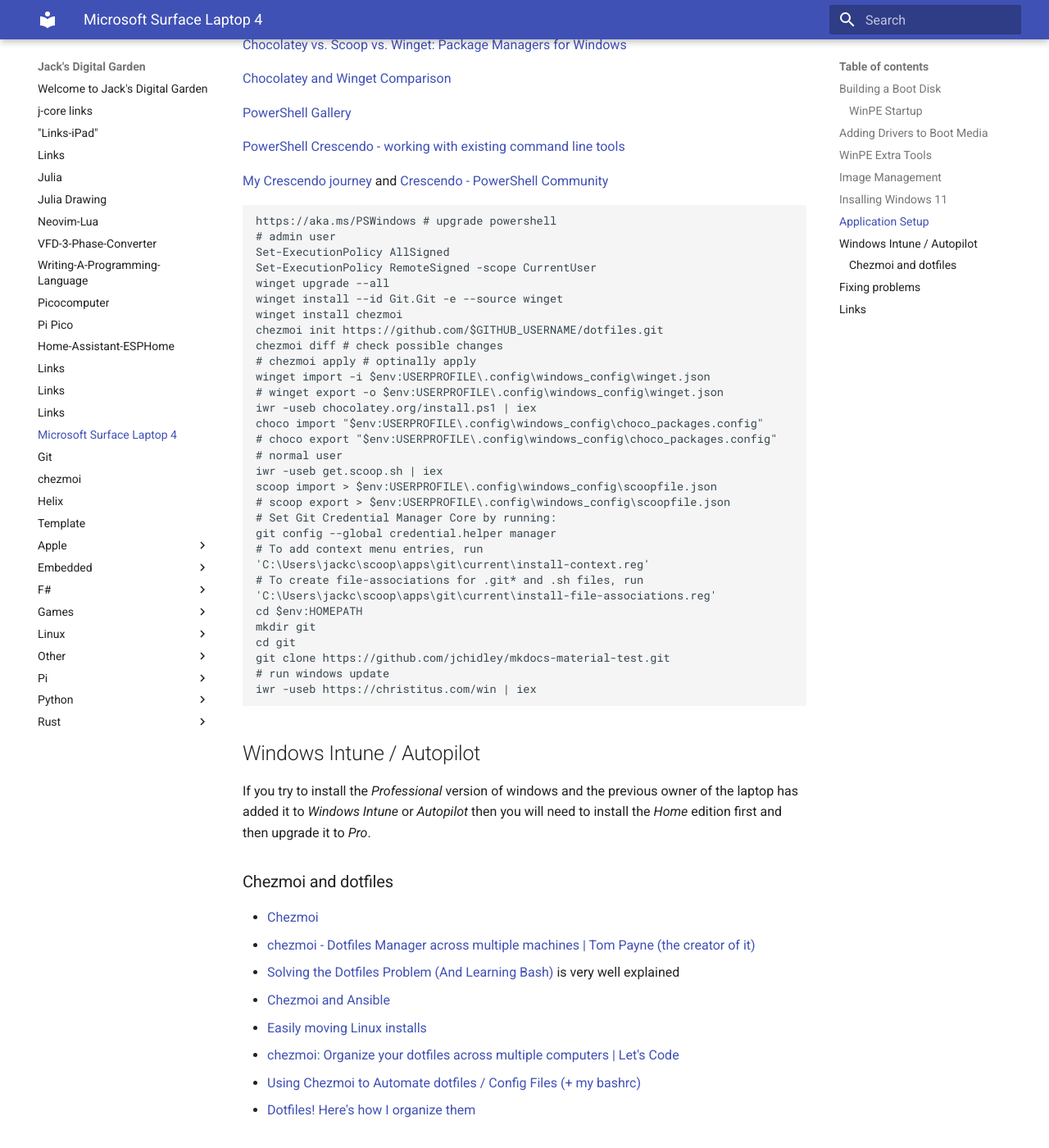
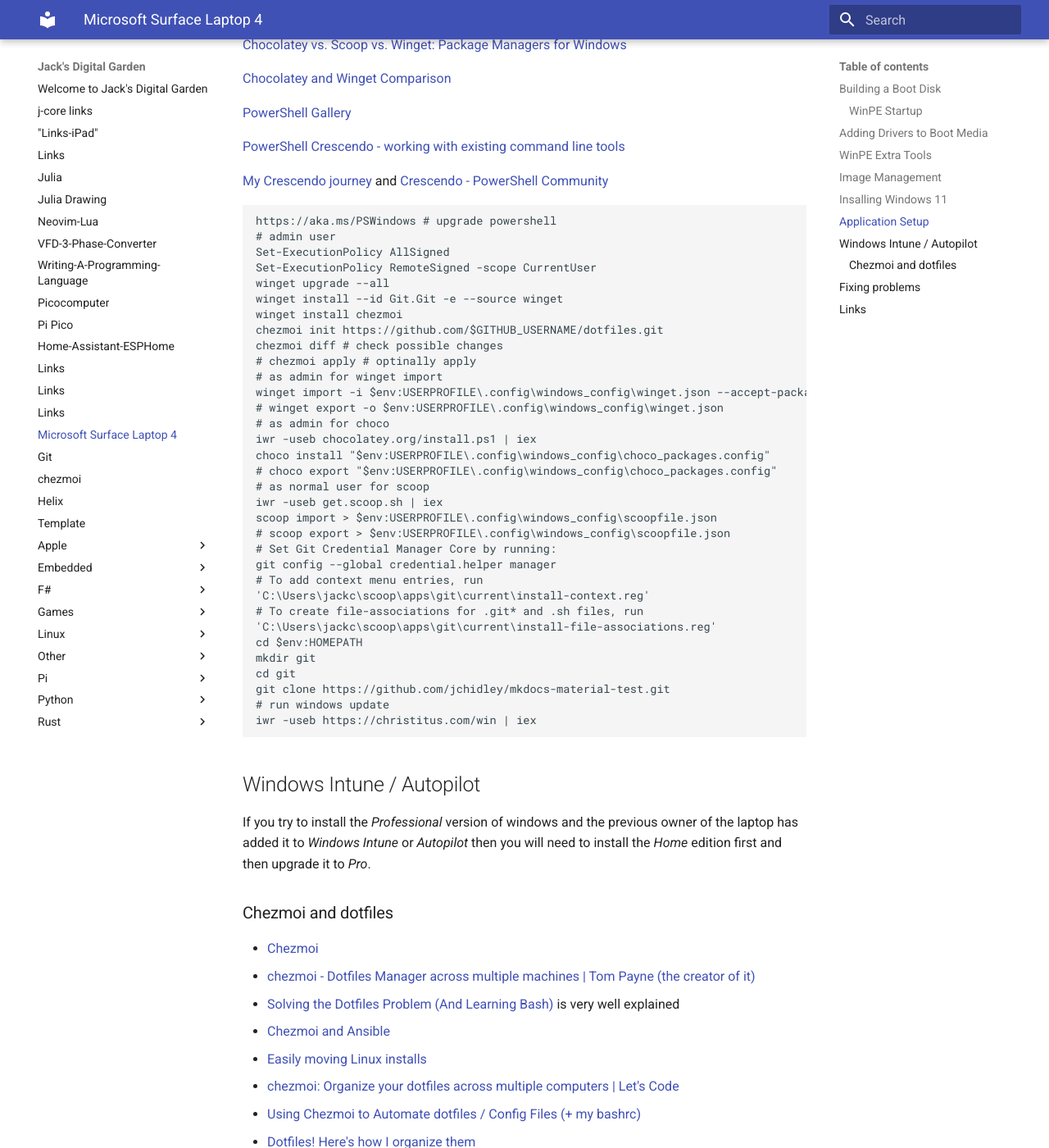
Before and after one commit to jchidley/mkdocs-material-test, an MkDocs documentation site: the page built from docs/2024-01-17-Microsoft-Surface-Laptop-4.md, in a window 1280 px wide and 1400 px high, scrolled down 6812 px. Shown: the whole window at 82% size. Built offline with MkDocs 1.6.1 and Material for MkDocs 9.7.7, drawn with Linux system fonts in a browser that asks for light colours.

```diff
--- a/docs/2024-01-17-Microsoft-Surface-Laptop-4.md
+++ b/docs/2024-01-17-Microsoft-Surface-Laptop-4.md
@@ -337,12 +337,14 @@ winget install chezmoi
 chezmoi init https://github.com/$GITHUB_USERNAME/dotfiles.git
 chezmoi diff # check possible changes
 # chezmoi apply # optinally apply
-winget import -i $env:USERPROFILE\.config\windows_config\winget.json
+# as admin for winget import
+winget import -i $env:USERPROFILE\.config\windows_config\winget.json --accept-package-agreements
 # winget export -o $env:USERPROFILE\.config\windows_config\winget.json
+# as admin for choco
 iwr -useb chocolatey.org/install.ps1 | iex
-choco import "$env:USERPROFILE\.config\windows_config\choco_packages.config"
+choco install "$env:USERPROFILE\.config\windows_config\choco_packages.config"
 # choco export "$env:USERPROFILE\.config\windows_config\choco_packages.config"
-# normal user
+# as normal user for scoop
 iwr -useb get.scoop.sh | iex
 scoop import > $env:USERPROFILE\.config\windows_config\scoopfile.json
 # scoop export > $env:USERPROFILE\.config\windows_config\scoopfile.json
```
